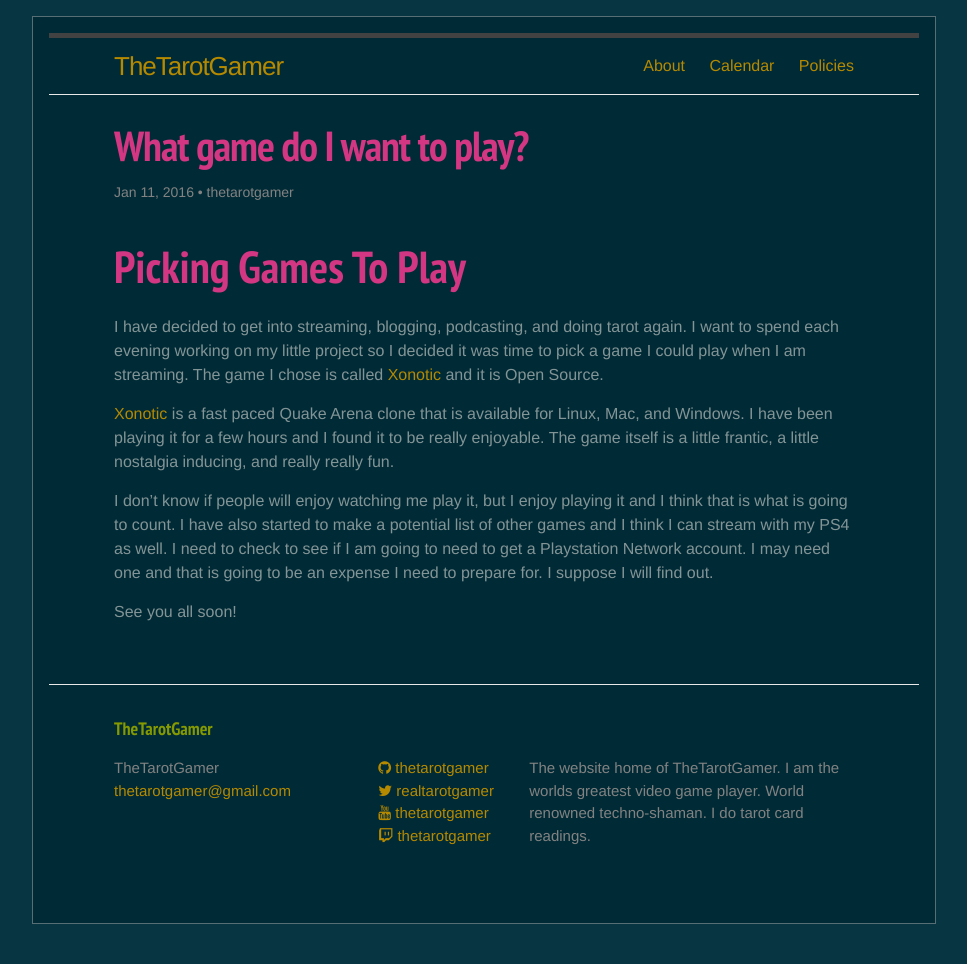
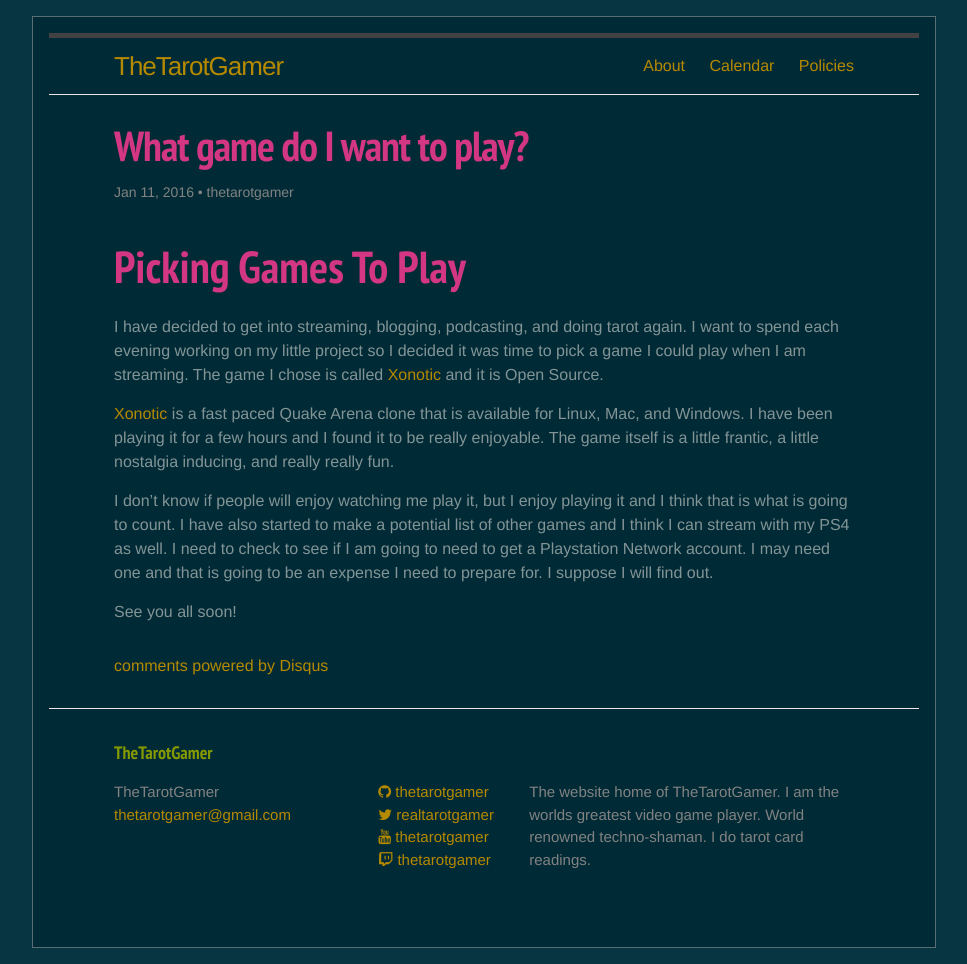
Before and after one commit to TheTarotGamer/thetarotgamer.github.io, a Jekyll site: the page built from _posts/2016-01-11-what-game-do-i-want-to-play.markdown, in a window 1280 px wide. Shown: the whole page, without its empty margins (156-1123 px from the left). Built offline with Jekyll 4.4.1, drawn with Linux system fonts in a browser that asks for light colours; comment, search, counter and statistics services are not loaded; before the commit the page ends 940 px from its top, so only the background shows below that; part of the change alters nothing that is shown.

Commit message:
Adding disqus comments.
Added a variable to the yaml config for comments. Requires username.
Added a check for a post variable called 'comments:true/false'
Provide a check for JS

```diff
--- a/_config.yml
+++ b/_config.yml
@@ -14,6 +14,7 @@ github_username: thetarotgamer
 twitter_username: realtarotgamer
 youtube_username: thetarotgamer
 twitch_username: thetarotgamer
+disqus_account: thetarotgamer
 
 ###############################################################################
 
--- a/_layouts/post.html
+++ b/_layouts/post.html
@@ -13,3 +13,26 @@ layout: default
   </article>
 
 </div>
+
+{% if site.disqus_account and page.comments %}
+<div class="content-panel comments">
+  <div id="disqus_thread">
+    <noscript>Please enable JavaScript to view the <a href="http://disqus.com/?ref_noscript">comments powered by Disqus.</a></noscript>
+  	  <a href="http://disqus.com" class="dsq-brlink">comments powered by <span class="logo-disqus">Disqus</span></a>
+  </div>
+</div>
+{% endif %}
+
+{% if site.disqus_account and page.comments %}
+<script type="text/javascript">
+  /* * * CONFIGURATION VARIABLES: EDIT BEFORE PASTING INTO YOUR WEBPAGE * * */
+  function disqus_config() { this.experiment.enable_scroll_container = true; }
+  var disqus_shortname = "{{ site.disqus_account }}"; // required: replace example with your forum shortname
+  /* * * DON'T EDIT BELOW THIS LINE * * */
+  (function() {
+    var dsq = document.createElement('script'); dsq.type = 'text/javascript'; dsq.async = true;
+    dsq.src = '//' + disqus_shortname + '.disqus.com/embed.js';
+    (document.getElementsByTagName('head')[0] || document.getElementsByTagName('body')[0]).appendChild(dsq);
+  })();
+</script>
+{% endif %}
--- a/_posts/2016-01-11-what-game-do-i-want-to-play.markdown
+++ b/_posts/2016-01-11-what-game-do-i-want-to-play.markdown
@@ -1,5 +1,6 @@
 ---
 layout: post
+comments: true
 title: "What game do I want to play?"
 date: 2016-01-11T11:33:13-07:00
 author:		thetarotgamer
```
